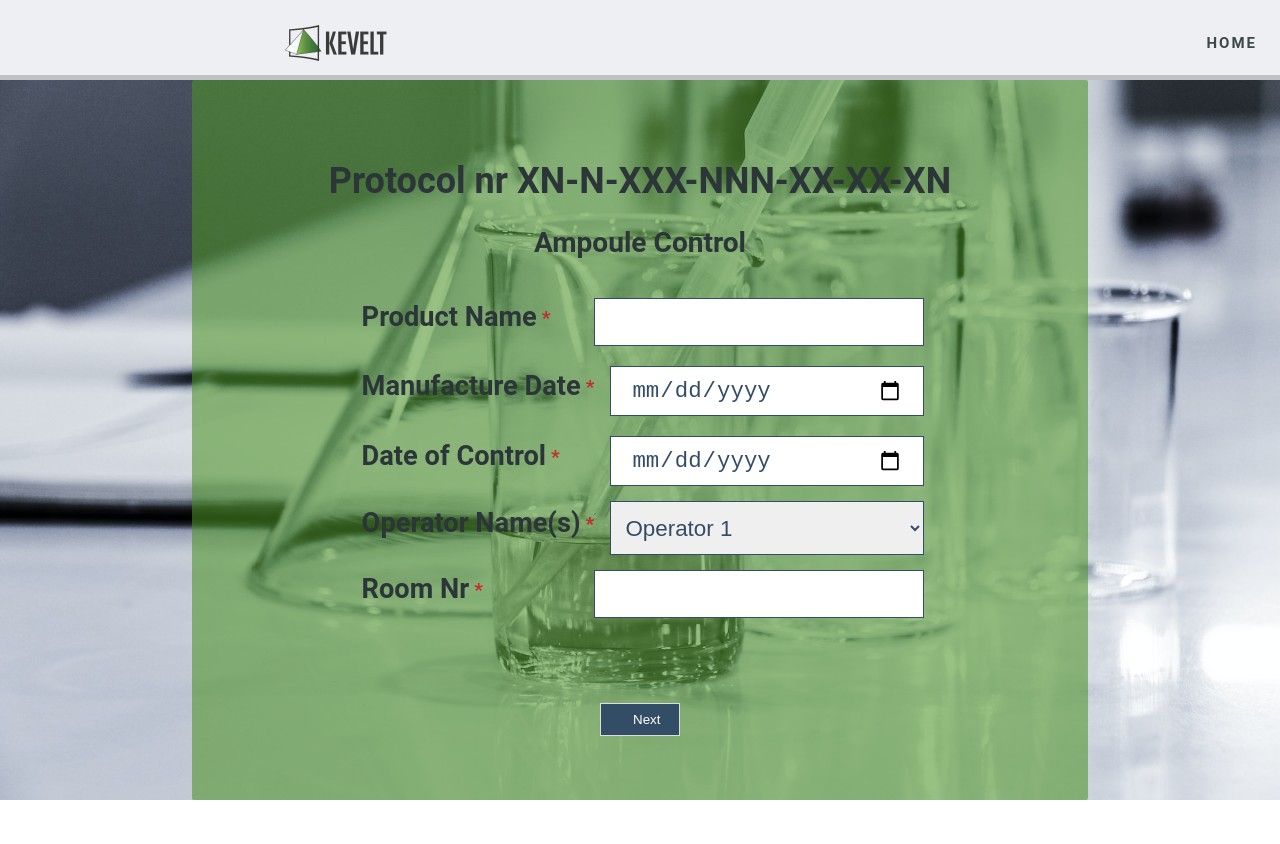
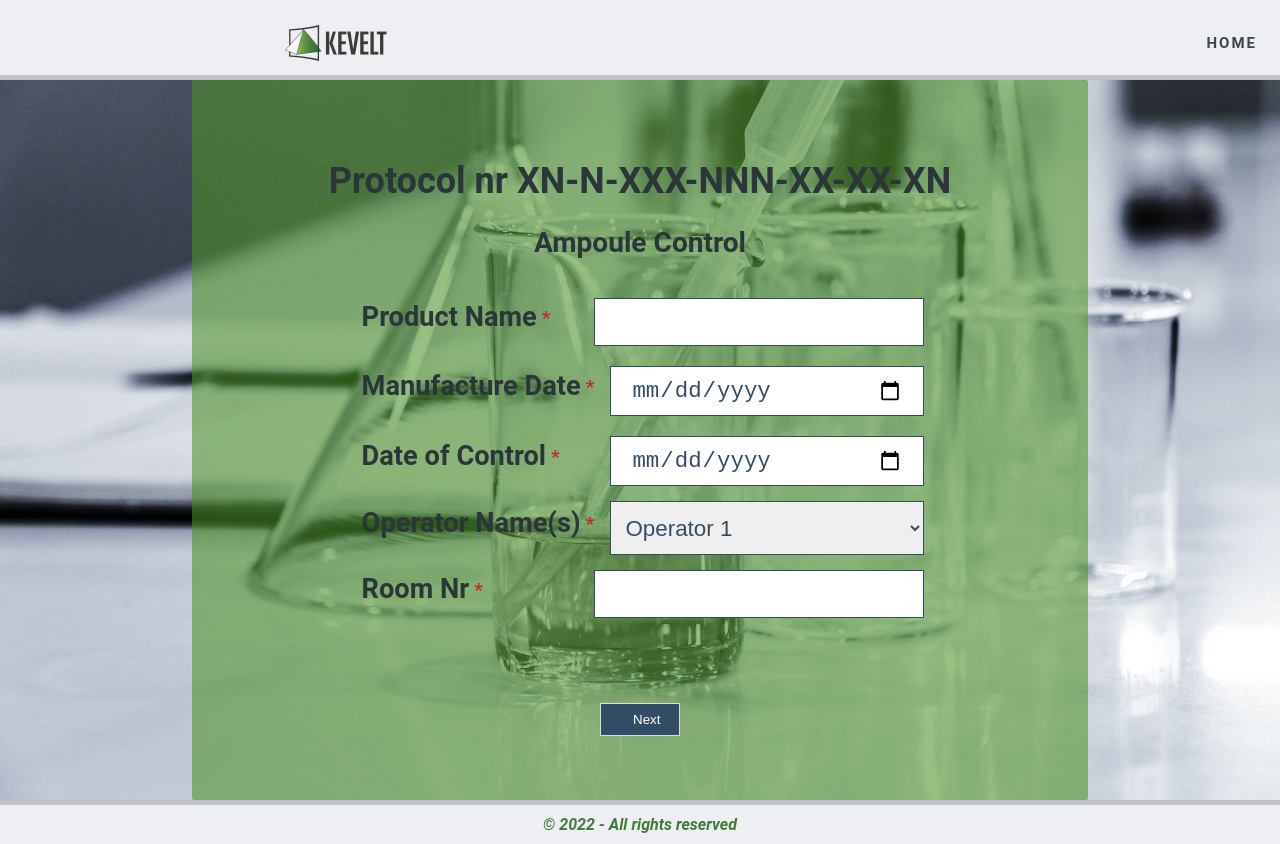
Before and after one commit to Rikulja/project-for-maria, a React (Create React App) app in the folder my-app/: page / in a window 1280 px wide. Before the commit the page ends 800 px from the top, so only its background shows below. Built offline with nearby package versions, Linux system fonts and the light colour scheme.

Commit message:
redirects

```diff
--- a/my-app/src/App.js
+++ b/my-app/src/App.js
@@ -11,6 +11,7 @@ import PrintPage from "components/PrintPage";
 import ReportPage from "components/ReportPage";
 import NavBar from "components/NavBar";
 import ampoules from "./images/ampoules.jpg";
+import Footer from "components/Footer";
 
 //Global Style
 import GlobalStyle from "./components/GlobalStyle";
@@ -86,11 +87,14 @@ const router = createBrowserRouter(
 function App() {
   return (
     <div>
-      <div className="app-bg" style={{ backgroundImage: `url(${ampoules})` }}>
-        <NavBar />
-        <GlobalStyle />
-        <RouterProvider router={router} />
+      <div className="wrapper">
+        <div className="app-bg" style={{ backgroundImage: `url(${ampoules})` }}>
+          <NavBar />
+          <GlobalStyle />
+          <RouterProvider router={router} />
+        </div>
       </div>
+      <Footer />
     </div>
   );
 }
--- a/my-app/src/components/AmpoulePage.js
+++ b/my-app/src/components/AmpoulePage.js
@@ -49,11 +49,16 @@ const Ampoule = styled.div`
   button {
     margin: 0 auto;
   }
+  h4 {
+    margin-bottom: 10rem;
+    background-color: #eeeeee9f;
+  }
   .glow {
     font-style: italic;
     -webkit-animation: glow 1s ease-in-out infinite alternate;
     -moz-animation: glow 1s ease-in-out infinite alternate;
     animation: glow 1s ease-in-out infinite alternate;
+    margin-bottom: 2rem;
   }
 
   @keyframes glow {
@@ -75,7 +80,6 @@ const Checkmark = styled.div`
     text-align: center;
     height: 2.3rem;
     width: 2.3rem;
-    background-color: #eee;
   }
 `;
 
--- /dev/null
+++ b/my-app/src/components/Footer.js
@@ -0,0 +1,23 @@
+import { useEffect, useState } from "react";
+import styled from "styled-components";
+
+const Footer = () => {
+  const [date, setDate] = useState();
+
+  const getYear = () => setDate(new Date().getFullYear());
+  useEffect(() => {
+    getYear();
+  }, []);
+  return <FooterStyled>© {date} - All rights reserved</FooterStyled>;
+};
+
+const FooterStyled = styled.footer`
+  background-color: #eeeff2;
+  border-top: 5px solid #0a0a0a33;
+  color: #437a3b;
+  font-style: italic;
+  text-align: center;
+  padding: 10px;
+`;
+
+export default Footer;
--- a/my-app/src/components/GlobalStyle.js
+++ b/my-app/src/components/GlobalStyle.js
@@ -98,6 +98,14 @@ h1{
     list-style: none;
     padding: 0;
   }
+  .wrapper{
+
+  display: flex;
+  min-height: 100vh;
+  flex-direction: column;
+  justify-content: flex-start;
+
+  }
 
 `;
 
```
Also changed, not shown: 1 other file (tests, documents, lock files or other folders).
